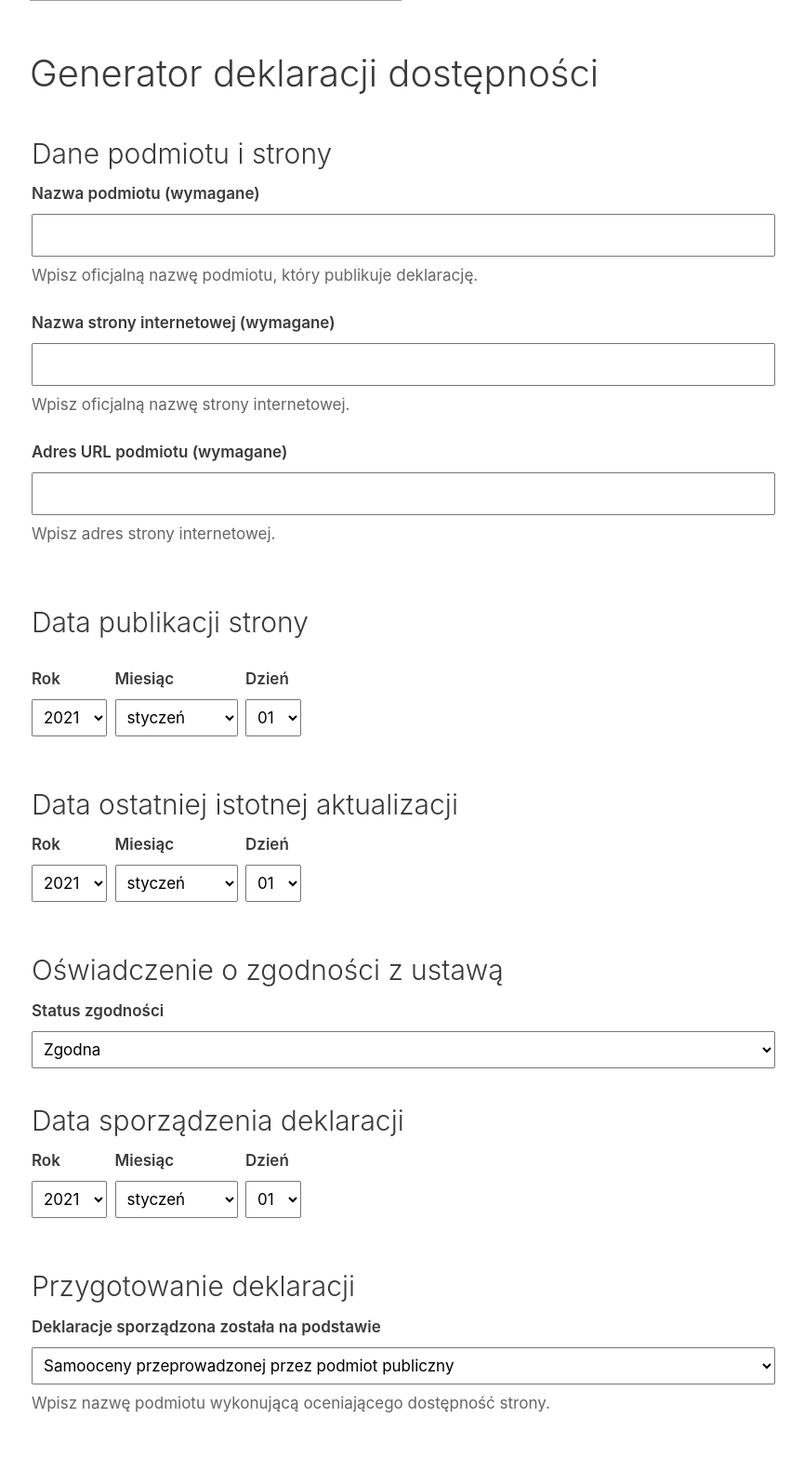
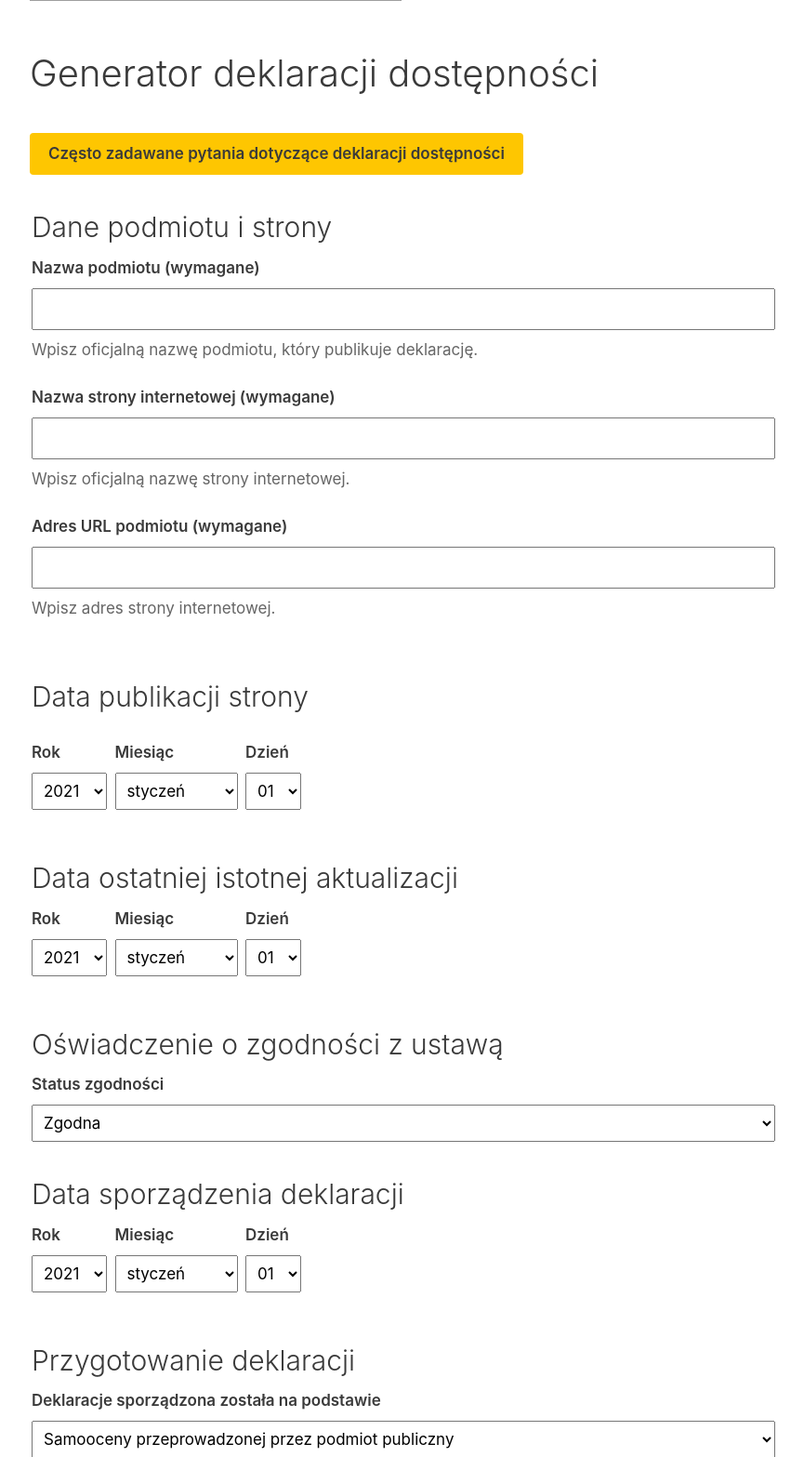
Before and after one commit to hubert79/utilitia-generator, a PHP site: page / in a window 1280 px wide. Shown: the part 353-1920 px from the top of the page at 93% size, without its empty margins (58-923 px from the left). Run offline with PHP 8.4, Linux system fonts and the light colour scheme; grey boxes are pictures that could not be loaded.

Commit message:
add faq, change css, fix strange things

```diff
--- a/css/style.css
+++ b/css/style.css
@@ -10,7 +10,12 @@ body {
 }
 
 :focus {
-	outline: solid 2px red;
+	outline: solid 4px darkorange;
+}
+
+[role="alert"] {
+	font-weight: 600;
+	color: #eb0000;
 }
 
 header,
@@ -71,6 +76,8 @@ form legend {
 }
 
 form label {
+	width: 100%;
+	max-width: 800px;
 	font-weight: 600;
 }
 
@@ -93,7 +100,8 @@ form small {
 }
 
 form input[type="submit"],
-#copyBtn {
+#copyBtn,
+#qa > details > summary {
 	display: inline-block;
 	width: auto;
 	padding: 10px 20px;
@@ -108,7 +116,9 @@ form input[type="submit"],
 form input[type="submit"]:hover,
 form input[type="submit"]:focus,
 #copyBtn:hover,
-#copyBtn:focus {
+#copyBtn:focus,
+#qa > details > summary:hover,
+#qa > details > summary:focus {
 	background-color: #fed74d;
 }
 
@@ -144,3 +154,20 @@ form input[type="submit"]:focus,
 	font: inherit;
 	font-weight: 600;
 }
+
+#qa {
+	margin-top: 2em;
+}
+
+#qa details > details {
+	margin-top: 1.5em;
+}
+
+#qa summary::-webkit-details-marker {
+  display: none;
+}
+
+#qa summary {
+	font-weight: 600;
+	cursor: pointer;
+}
--- a/index.php
+++ b/index.php
@@ -566,6 +566,64 @@
 
 			<h1>Generator deklaracji dostępności</h1>
 
+			<div id="qa">
+				<details>
+					<summary>Często zadawane pytania dotyczące deklaracji dostępności</summary>
+					<details>
+						<summary>Gdzie na stronie internetowej / aplikacji mobilnej należy umieścić deklarację dostępności? Czy wystarczy na BIP?</summary>
+						<p>Deklarację dostępności należy umieścić na wszystkich stronach internetowych będących własnością danego podmiotu. Zatem deklaracja Dostępności powinna być umieszczona w BIP-ie i na stronie internetowej. Dobrą praktyką jest, aby była widoczna zaraz po wejściu na stronę główną serwisu. Ustawa mówi, iż deklaracja dostępności powinna być umieszczona na każdej z zarządzanych stron internetowych.</p>
+					</details>
+					<details>
+						<summary>Czy jeśli klienci nas fizycznie nie odwiedzają, to deklaracja dostępności powinna zawierać deklarację dostępności architektonicznej?</summary>
+						<p>Tak. Deklaracja dostępności służy nie tylko klientom, ale jest to informacja również dla osób ubiegających się o pracę, zatrudnionych, kontrahentów i innych odwiedzających budynek.</p>
+					</details>
+					<details>
+						<summary>Czy opublikowanie deklaracji na stronie oznacza, że strona jest dostępna w 100%?</summary>
+						<p>Nie. Deklaracja to informacja o dostępności lub niedostępności serwisu internetowego, aplikacji mobilnej, budynku bądź ich elementów, dla osób ze szczególnymi potrzebami. Deklaracja nie jest gwarantem dostępności.</p>
+					</details>
+					<details>
+						<summary>Czy za brak deklaracji dostępności na stronie grożą sankcje finansowe? Jeśli tak to jakie?</summary>
+						<p>Tak. Zgodnie z zapisami ustawy o dostępności cyfrowej stron internetowych i aplikacji mobilnych karze finansowej podlegają podmioty publiczne które:</p>
+						<ul>
+							<li>w sposób nieuzasadniony i uporczywy nie zapewniają dostępności cyfrowej strony internetowej lub aplikacji mobilnej</li>
+							<li>nie sporządzają i nie publikują deklaracji dostępności lub nie zawierają w tej deklaracji elementów wskazanych w art.&nbsp;10, ust.&nbsp;3-5</li>
+							<li>nie zapewniają dostępności strony internetowej BIP (art.&nbsp;8, ust.&nbsp;2, pkt.&nbsp;1) oraz elementów i funkcji strony internetowej i aplikacji mobilnych</li>
+						</ul>
+						<p>Wysokość kar kształtuje się następująco:</p>
+						<ul>
+							<li>brak deklaracji dostępności na stronie internetowej – do 5000&nbsp;zł</li>
+							<li>brak zapewnienia dostępności strony internetowej lub aplikacji mobilnej – do 10000&nbsp;zł</li>
+							<li>brak dostępności dla BIP bądź jego elementu – do 5000&nbsp;zł</li>
+						</ul>
+						<p>Należy tu zaznaczyć, że nie jest to kara jednorazowa. Może być ona nakładana na podmiot aż do skutku, czyli aż podmiot nie zapewni dostępności cyfrowej.</p>
+					</details>
+					<details>
+						<summary>Czy deklaracja może być tylko w „pliku do pobrania” czy musi być w treści np. BIP?</summary>
+						<p>Ustawa mówi, iż deklaracja dostępności powinna być sporządzona w sposób dostępny cyfrowo. Zaleca się, aby była umieszczona w treści zarówno na BIP, jak i na stronie internetowej podmiotu.</p>
+					</details>
+					<details>
+						<summary>Czy deklaracja dostępności powinna zawierać wszystkie obszary dostępności czy tylko dostępność cyfrową stron www?</summary>
+						<p>Deklaracja dostępności podmiotu publicznego powinna zawierać informacje o dostępności wszystkich obszarów tj. cyfrowej, architektonicznej i komunikacyjno‑informacyjnej.</p>
+					</details>
+					<details>
+						<summary>Czyje dane kontaktowe umieszczać w deklaracji dostępności, w kontekście zgłaszania niedostępności cyfrowej - koordynatora/‑ki czy informatyka/‑czki?</summary>
+						<p>W deklaracji dostępności zawsze należy umieścić dane teleadresowe koordynatora ds. dostępności. Jednak w przypadku dostępności cyfrowej, mogą to być dane kontaktowe do osoby, która w danej jednostce publicznej została wyznaczona do realizacji spraw w tym zakresie. Zatem może to być również informatyk.</p>
+					</details>
+					<details>
+						<summary>Czy deklaracja dostępności umieszczona na BIP w zakładce „Dostępność” powinna być podpisana przez Burmistrza Miasta?</summary>
+						<p>Deklaracja dostępności nie wymaga podpisu. Jest to wersja elektroniczna umieszczana na stronie internetowej i lub w aplikacji mobilnej.</p>
+					</details>
+					<details>
+						<summary>Czy deklaracja dostępności powinna być przyjęta w formie jakiegoś aktu wewnętrznego urzędu typu zarządzenie?</summary>
+						<p>Deklaracja dostępności ma postać elektroniczną. Ustawodawca nie przewiduje Deklaracji jako odrębnego wewnętrznego aktu czy zarządzenia.</p>
+					</details>
+					<details>
+						<summary>Czy deklaracje dostępności należy aktualizować? Jeśli tak to jak często?</summary>
+						<p>Deklarację należy aktualizować każdego roku do końca marca, lub po każdej większej przebudowie strony internetowej lub aplikacji mobilnej. Wszelkie zmiany dotyczące dostępności (architektonicznej bądź informacyjno-komunikacyjnej) należy na bieżąco aktualizować. Informacja o dacie ostatniej aktualizacji powinna znajdować się w deklaracji Dostępności. Za brak aktualizacji lub niekompletność deklaracji grozi kara nawet do 5000&nbsp;zł.</p>
+					</details>
+				</details>
+			</div>
+
 			<form class="form" method="post">
 
 				<!-- General information -->
```
Also changed, not shown: other parts of index.php (+15 -16 lines), js/valid.js (+15 -15 lines).
